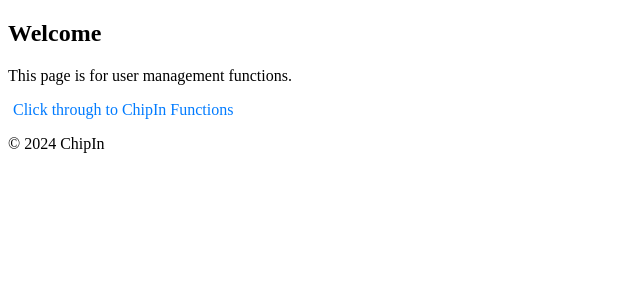
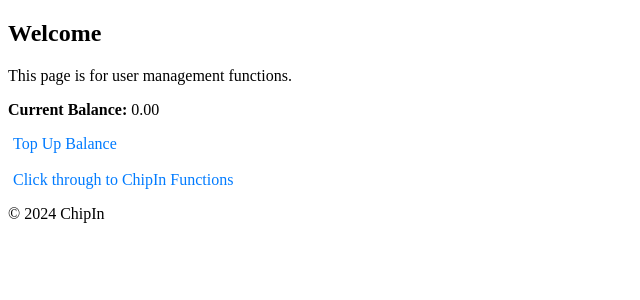
Before and after one commit to Sk-auser/ssa_project_sk, a Django app: page /users/user/ in a window 1280 px wide. Shown: the part 134-434 px from the top of the page, without its empty margins (0-640 px from the left). Run offline with Django 5.2, Linux system fonts and the light colour scheme; a user stored in the database is signed in; data comes from the database, SQL or seed files in the repository; both versions use the stored data as it was after the commit.

Commit message:
Update works but default is 0?

```diff
--- a/users/models.py
+++ b/users/models.py
@@ -4,33 +4,23 @@
 from django.db.models.signals import post_save
 from django.dispatch import receiver
 
-@receiver(post_save, sender=User)
-def create_user_profile(sender, instance, created, **kwargs):
-    if created:
-        Profile.objects.get_or_create(user=instance)  # Safely create the profile without duplicating
-
-@receiver(post_save, sender=User)
-def save_user_profile(sender, instance, **kwargs):
-    if hasattr(instance, 'profile'):  # Ensure profile exists before trying to save
-        instance.profile.save()
 
 def validate_unique_nickname(nickname, instance=None):
-    if instance:
-        # Exclude the current instance from the uniqueness check
-        if Profile.objects.filter(nickname=nickname).exclude(pk=instance.pk).exists():
-            raise ValidationError(f"Nickname '{nickname}' is already taken.")
-    else:
-        if Profile.objects.filter(nickname=nickname).exists():
-            raise ValidationError(f"Nickname '{nickname}' is already taken.")
+    queryset = Profile.objects.exclude(pk=instance.pk) if instance else Profile.objects.all()
+    if queryset.filter(nickname=nickname).exists():
+        raise ValidationError(f"Nickname '{nickname}' is already taken.")
+
 
 class Profile(models.Model):
     user = models.OneToOneField(User, on_delete=models.CASCADE)
     first_name = models.CharField(max_length=30)
     surname = models.CharField(max_length=30)
-    nickname = models.CharField(max_length=30, unique=True, null=False, blank=False)
-    max_spend = models.DecimalField(max_digits=10, decimal_places=2, default=100.00)  # Max spend for each event
-    balance = models.DecimalField(max_digits=10, decimal_places=2, default=100.00)  # User's current balance
+    nickname = models.CharField(max_length=30, unique=True)
+    max_spend = models.DecimalField(max_digits=10, decimal_places=2, default=100.00)
+    balance = models.DecimalField(max_digits=10, decimal_places=2, default=100.00)
 
+    def __str__(self):
+        return self.user.username
     def clean(self):
         validate_unique_nickname(self.nickname, instance=self)
 
@@ -40,3 +30,21 @@
 
     def __str__(self):
         return self.user.username
+
+
+class Transaction(models.Model):
+    TRANSACTION_TYPES = [
+        ('top-up', 'Top-up'),
+    ]
+    user = models.ForeignKey(User, on_delete=models.CASCADE)
+    amount = models.DecimalField(max_digits=10, decimal_places=2)
+    transaction_type = models.CharField(max_length=10, choices=TRANSACTION_TYPES, default='top-up')
+    created_at = models.DateTimeField(auto_now_add=True)
+
+    def __str__(self):
+        return f"{self.transaction_type} - {self.amount} for {self.user.username}"
+
+    @staticmethod
+    def get_balance(user):
+        total_top_up = Transaction.objects.filter(user=user, transaction_type='top-up').aggregate(total=models.Sum('amount'))['total'] or 0
+        return total_top_up
--- a/users/templates/users/user.html
+++ b/users/templates/users/user.html
@@ -1,9 +1,12 @@
 {% extends 'chipin/base.html' %}
 {% load static %}
 {% block title %}User Management{% endblock %}
-
 {% block content %}
     <h2>Welcome {{ request.user.first_name }}</h2>
     <p>This page is for user management functions.</p>
+    <p class="balance"><strong>Current Balance:</strong> {{ balance|floatformat:2 }}</p>
+    <a href="{% url 'users:top-up' %}">Top Up Balance</a>
+    <br>
+    <br>
     <a href="{% url 'chipin:home' %}">Click through to ChipIn Functions</a>
 {% endblock %}
--- a/users/urls.py
+++ b/users/urls.py
@@ -6,4 +6,6 @@
     path('login/', views.login_view, name='login'),
     path('logout/', views.logout_view, name='logout'),
     path('user/', views.user, name='user'),
+    path('top-up/', views.top_up_balance, name='top-up'),
+
 ]
--- a/users/views.py
+++ b/users/views.py
@@ -4,9 +4,11 @@
 from django.contrib.auth import authenticate, login, logout
 from django.contrib.auth.decorators import login_required
 from django.contrib import messages
-from .forms import UserRegistrationForm
+from .forms import UserRegistrationForm, TopUpForm
 import requests
 from django.conf import settings
+from .models import Transaction
+
 
 def register(request):
     if request.method == 'POST':
@@ -20,7 +22,8 @@
     return render(request, 'users/register.html', {'form': form})
 @login_required(login_url='users:login')
 def user(request):
-    return render(request, "users/user.html")
+    balance = Transaction.get_balance(request.user)
+    return render(request, 'users/user.html', {'balance': balance})
 
 def login_view(request):
     if request.method == "POST":
@@ -57,3 +60,23 @@
     logout(request)
     messages.success(request, "Successfully logged out.")
     return redirect('users:login')
+
+@login_required
+def top_up_balance(request):
+    if request.method == 'POST':
+        form = TopUpForm(request.POST)
+        if form.is_valid():
+            amount = form.cleaned_data['amount']
+            profile = request.user.profile
+            profile.balance += amount
+            profile.save()
+            Transaction.objects.create(user=request.user, amount=amount, transaction_type='top-up')
+
+            messages.success(request, f'Your balance has been topped up by {amount}.')
+            return redirect('users:user')  # Redirect to profile page after successful top-up
+        else:
+            messages.error(request, 'There was an error with your top-up request. Please try again.')
+    else:
+        form = TopUpForm()
+
+    return render(request, 'users/top-up.html', {'form': form})
```
Also changed, not shown: users/forms.py (+9 -0 lines), users/templates/users/top-up.html (added, +21 -0 lines), db.sqlite3, users/migrations/0003_transaction.py (added), users/migrations/0004_delete_transaction.py (added), users/migrations/0005_transaction.py (added), 1 other file.
